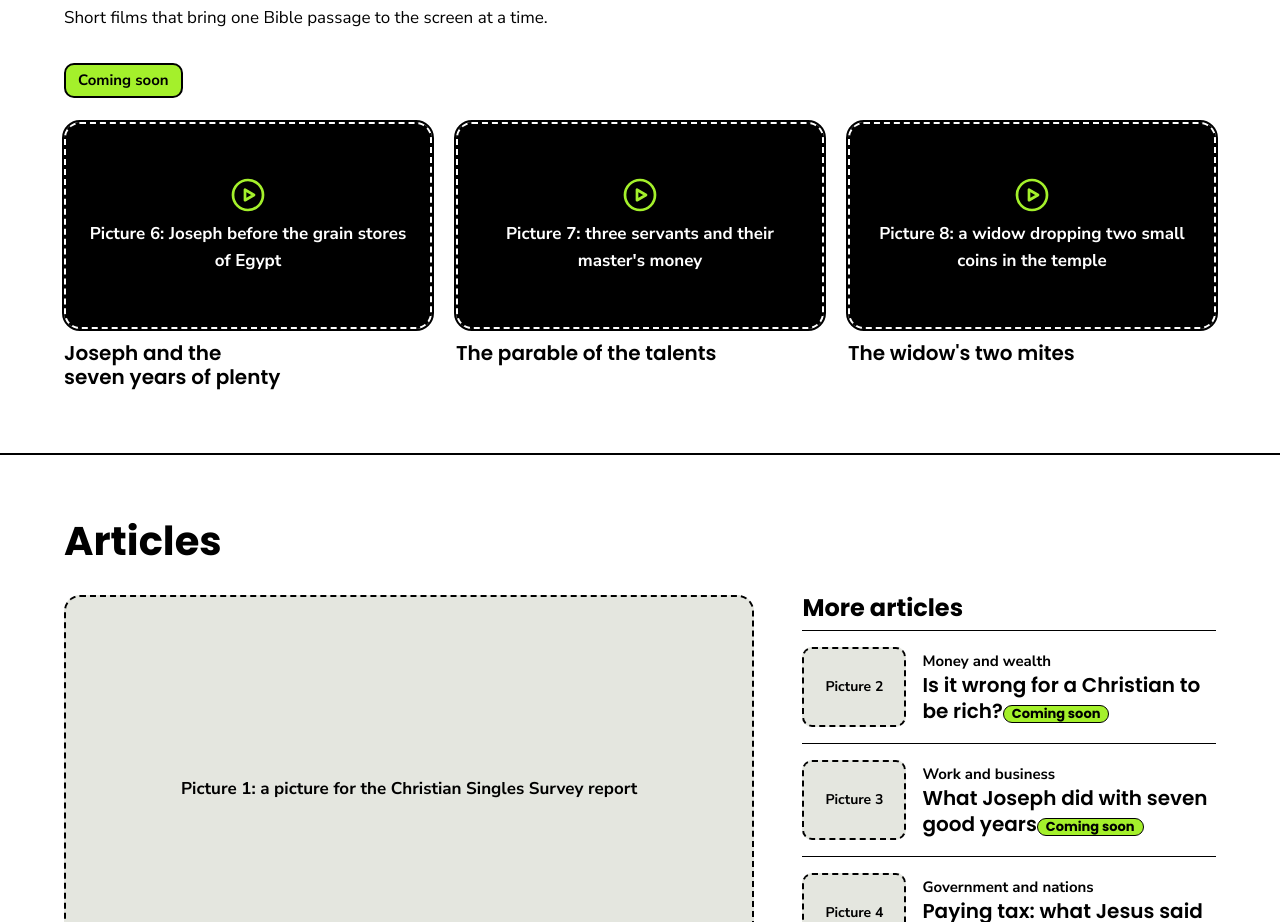
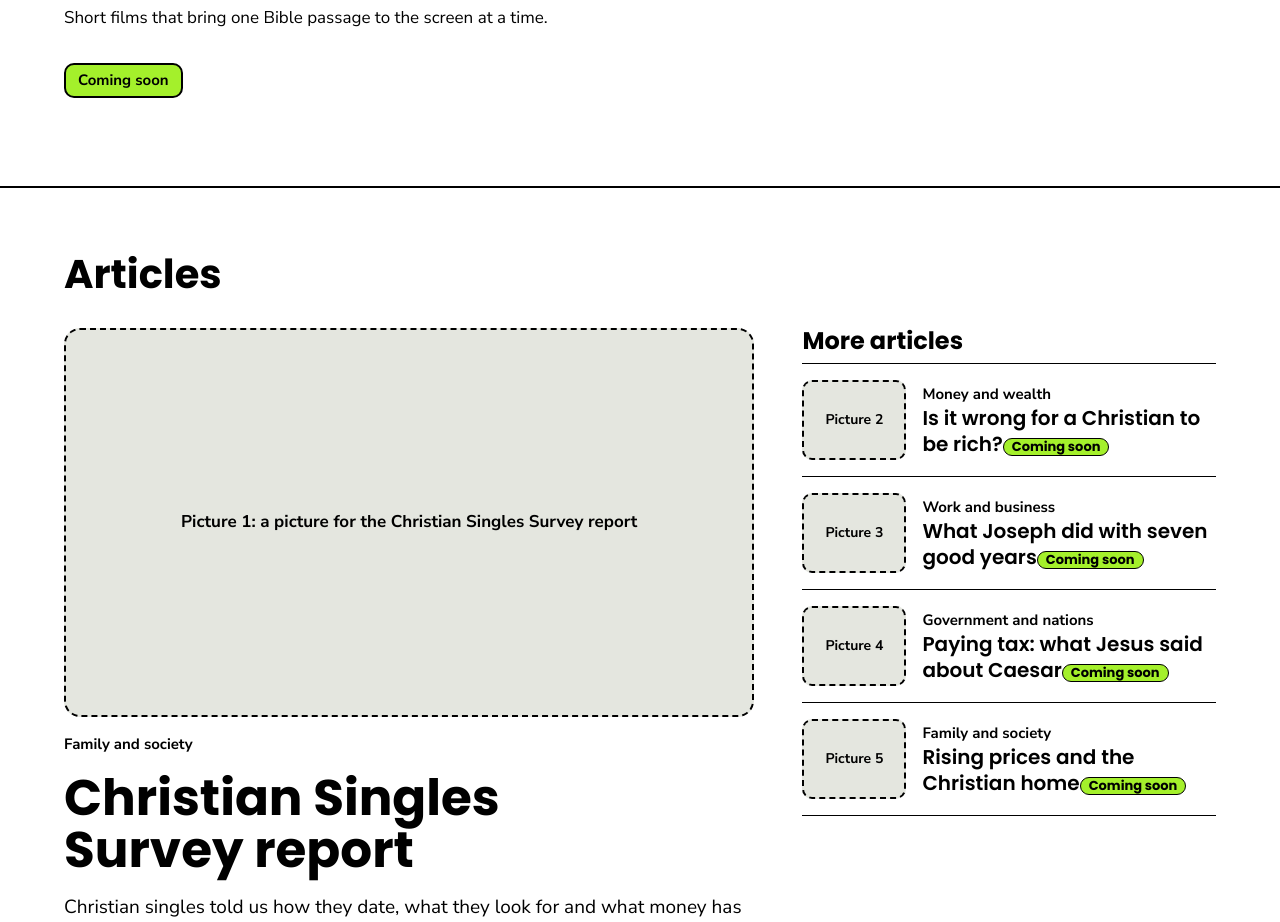
Before and after one commit to Sogunro/kingdomplots-site, a plain HTML site: page index.html in a window 1280 px wide. Shown: the part 877-1799 px from the top of the page. Drawn offline with Linux system fonts and the light colour scheme.

Commit message:
Films: coming soon only, remove sample films
Co-Authored-By: Claude Opus 5.5 <noreply@anthropic.com>

```diff
--- a/index.html
+++ b/index.html
@@ -60,29 +60,6 @@
     <h2 id="films-title" class="section-title">Our films</h2>
     <p class="section-intro">Short films that bring one Bible passage to the screen at a time.</p>
     <p class="soon">Coming soon</p>
-    <div class="grid grid--3">
-      <article class="film">
-        <div class="film__frame" role="img" aria-label="Picture 6 placeholder">
-          <svg class="icon" aria-hidden="true" width="52" height="52" viewBox="0 0 24 24" fill="none" stroke="#A4F02B" stroke-width="1.8" stroke-linejoin="round"><circle cx="12" cy="12" r="10"/><path d="M10 8.5v7l6-3.5z"/></svg>
-          Picture 6: Joseph before the grain stores of Egypt
-        </div>
-        <h3 class="film__title">Joseph and the seven years of plenty</h3>
-      </article>
-      <article class="film">
-        <div class="film__frame" role="img" aria-label="Picture 7 placeholder">
-          <svg class="icon" aria-hidden="true" width="52" height="52" viewBox="0 0 24 24" fill="none" stroke="#A4F02B" stroke-width="1.8" stroke-linejoin="round"><circle cx="12" cy="12" r="10"/><path d="M10 8.5v7l6-3.5z"/></svg>
-          Picture 7: three servants and their master's money
-        </div>
-        <h3 class="film__title">The parable of the talents</h3>
-      </article>
-      <article class="film">
-        <div class="film__frame" role="img" aria-label="Picture 8 placeholder">
-          <svg class="icon" aria-hidden="true" width="52" height="52" viewBox="0 0 24 24" fill="none" stroke="#A4F02B" stroke-width="1.8" stroke-linejoin="round"><circle cx="12" cy="12" r="10"/><path d="M10 8.5v7l6-3.5z"/></svg>
-          Picture 8: a widow dropping two small coins in the temple
-        </div>
-        <h3 class="film__title">The widow's two mites</h3>
-      </article>
-    </div>
   </div>
 </section>
 
```
